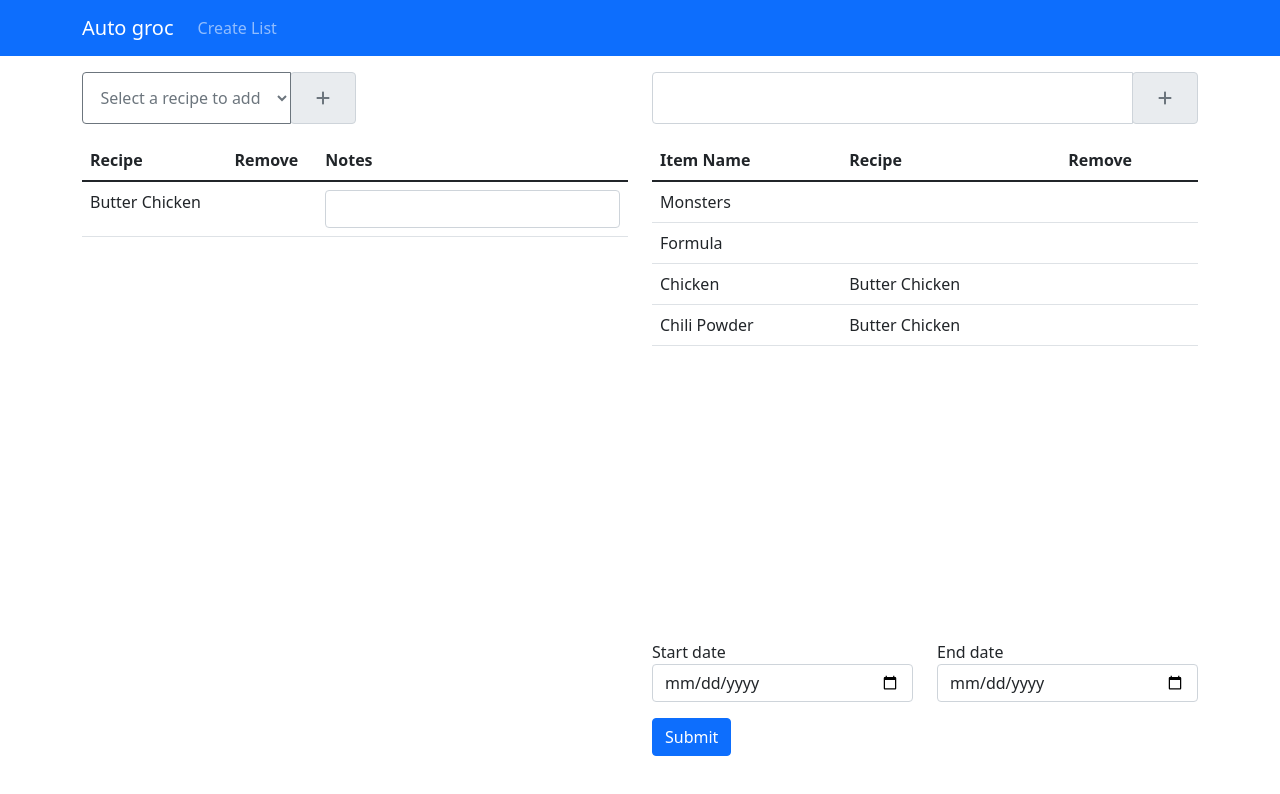
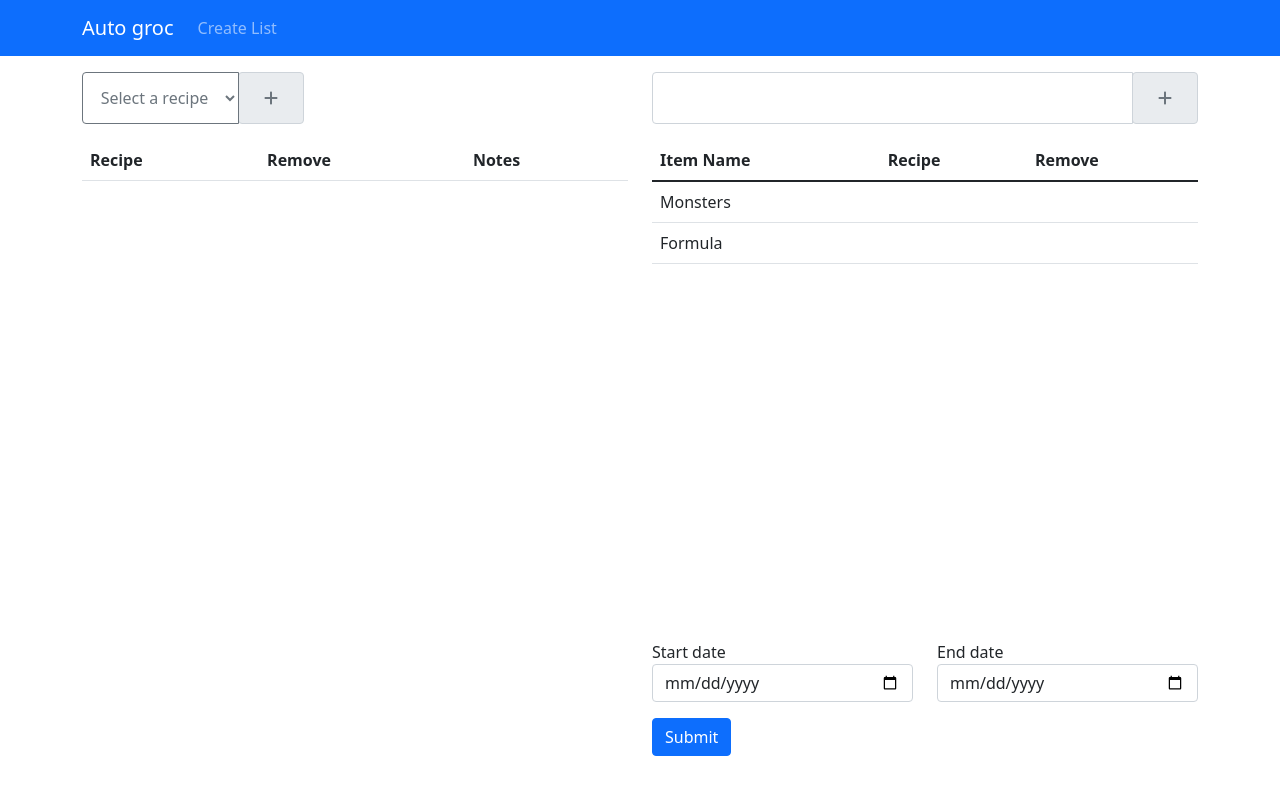
Before and after one commit to mitchfaber/autogroc, a React (Create React App) app in the folder client/: page /create-list in a window 1280 px wide. Shown: the top 794 px of the page. Built offline with nearby package versions, Linux system fonts and the light colour scheme.

Commit message:
Adding Recipe works

```diff
--- a/client/src/List.js
+++ b/client/src/List.js
@@ -13,19 +13,15 @@ export default function List() {
 	const [selectedRecID, setSelectedRecID] = useState("nothing");
 	const [selectedRecText, setselectedRecText] = useState("nothing");
 	const [ingredients, setIngredients] = useState([{ ingName: "Monsters" }, { ingName: "Formula" }]);
-	const [recipes, setRecipes] = useState([
-		{
-			recName: "Butter Chicken",
-			ingredients: ["Chicken", "Chili Powder"],
-		},
-	]);
+	const [recipes, setRecipes] = useState([]);
 	const [input, setInput] = useState("");
 
 	function changedRec(e) {
 		setSelectedRecID(e.target.value);
 		if (e.target.value !== "nothing") {
-			setselectedRecText(e.target[e.target.value].text);
+			setselectedRecText(e.target.value);
 		} else {
+			console.log(e);
 			setselectedRecText("nothing");
 		}
 	}
@@ -40,6 +36,13 @@ export default function List() {
 	}
 
 	function addRecipe() {
+		setRecipes((prevRec) => [
+			...prevRec,
+			{
+				recName: "Butter Chicken",
+				ingredients: ["Chicken", "Chili Powder"],
+			},
+		]);
 		console.log(selectedRecText);
 	}
 
@@ -57,11 +60,15 @@ export default function List() {
 							value={selectedRecID}
 							className="btn btn-outline-secondary "
 							aria-label="Default select example">
-							<option value="nothing">Select a recipe to add</option>
-							<option value="1">Chicken and Potatoes</option>
-							<option value="2">Tacos</option>
-							<option value="3">Chicken Alfredo</option>
-							<option value="4">Butter Chicken</option>
+							<option value="nothing">Select a recipe</option>
+							<option value="Butter Chicken">Butter Chicken</option>
+							{/* {recipes.map((e) => {
+								return (
+									<option key={uuidv4} value={e.recName}>
+										{e.recName}
+									</option>
+								);
+							})} */}
 						</select>
 						<div className="input-gorup append">
 							<span className="input-group-text">
@@ -84,7 +91,7 @@ export default function List() {
 							{recipes.map((e) => {
 								return (
 									<tr key={uuidv4}>
-										<td>Butter Chicken</td>
+										<td>{e.recName}</td>
 										<td>
 											<button onClick={() => removeRecipe(e.recName)} className="btn btn-link text-danger">
 												<FontAwesomeIcon icon={["fas", "minus-circle"]} />
```
